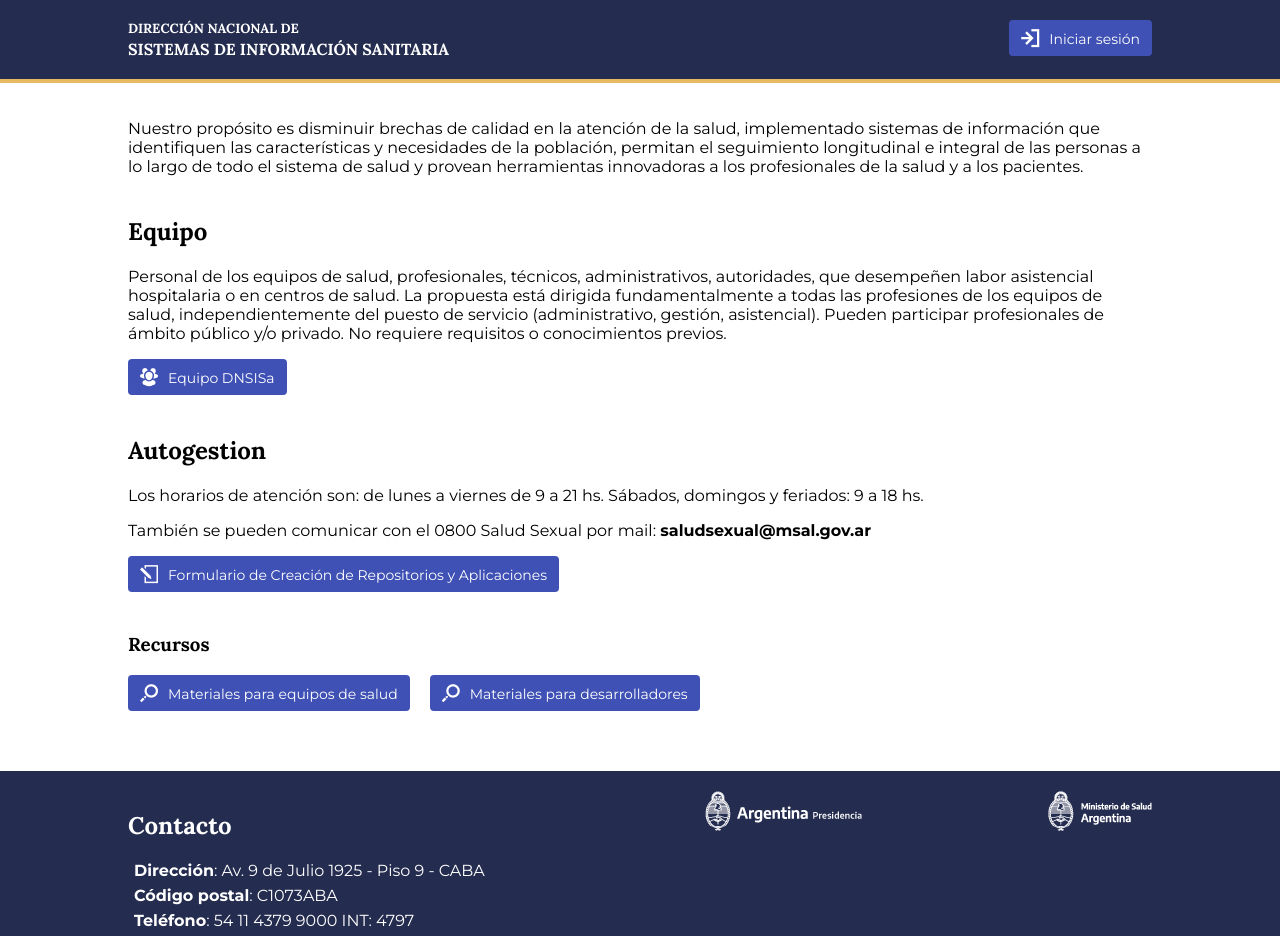
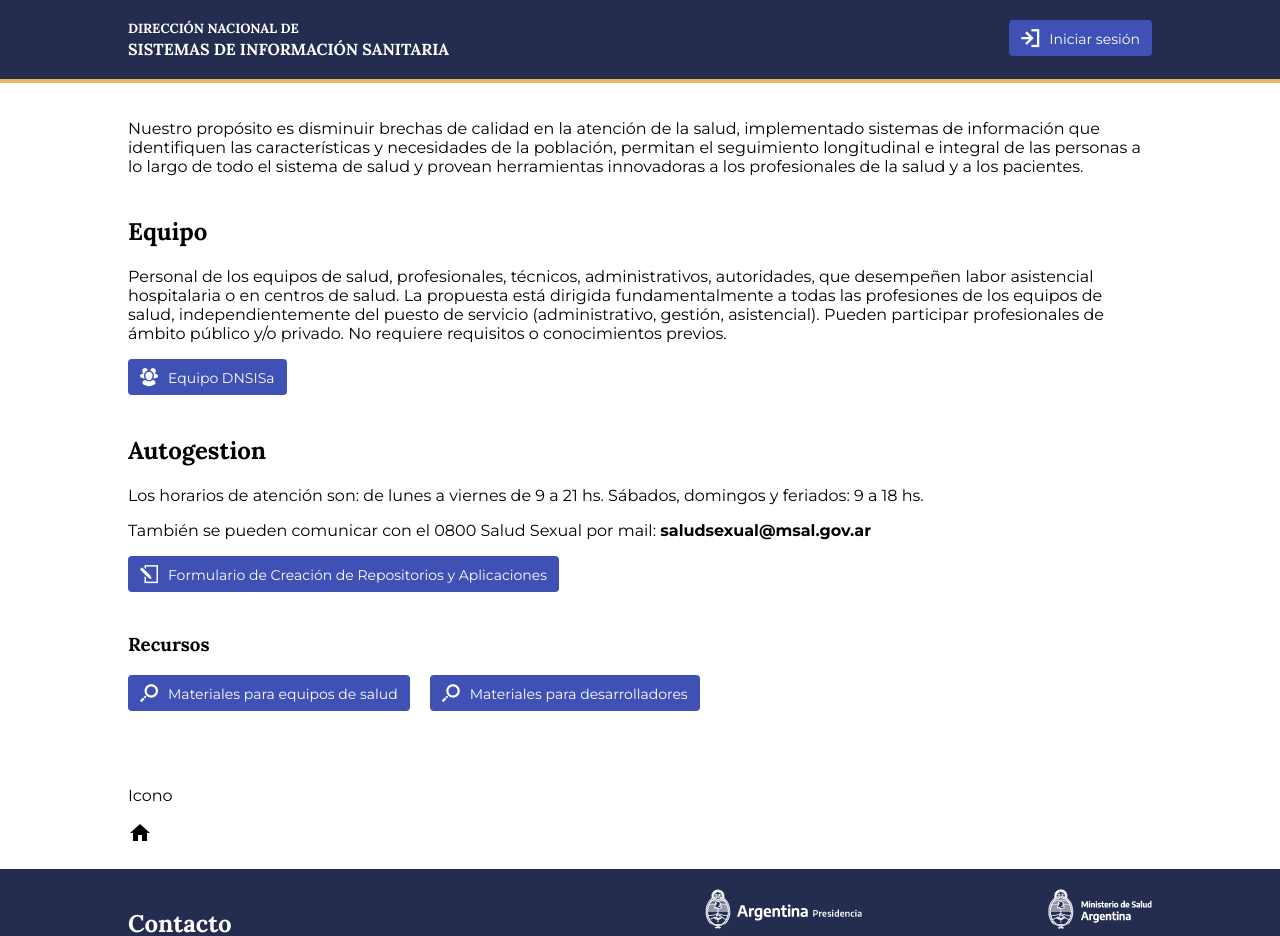
Before and after one commit to pani79/dnsisa, an Angular app: page / in a window 1280 px wide. Shown: the top 936 px of the page. Built offline with nearby package versions, Linux system fonts and the light colour scheme.

Commit message:
24-11-25 Maqueta V10

```diff
--- a/src/app/app.component.ts
+++ b/src/app/app.component.ts
@@ -1,4 +1,5 @@
 import { Component } from '@angular/core';
+// import { DomSanitizer } from "@angular/platform-browser";
 
 @Component({
   selector: 'app-root',
--- a/src/app/componentes/paginas/equipo.component.css
+++ b/src/app/componentes/paginas/equipo.component.css
@@ -58,7 +58,8 @@
 
 .miembro > div:last-child > p{ font-size: 12px; margin-top: 8px; }
 .miembro > div:last-child > p.direccion{ font-size: 14px; font-weight: bold; }
-.miembro > div *{ font-family: Montserrat !important; }
+.miembro > div p,
+.miembro > div h4{ font-family: Montserrat !important; }
 
 .inputApellido > *{ width: 350px; }
 
--- a/src/app/componentes/paginas/home.component.html
+++ b/src/app/componentes/paginas/home.component.html
@@ -63,3 +63,9 @@
     ></DNSISa-com-ele-botonera>
 
 </section>
+
+<br>
+<p>
+    Icono
+</p>
+<mat-icon aria-hidden="false" aria-label="Example home icon" fontIcon="home"></mat-icon>
--- a/src/app/librerias/material/material.module.ts
+++ b/src/app/librerias/material/material.module.ts
@@ -5,7 +5,7 @@ Autor: Pani
 import { NgModule } from '@angular/core';
 import { CommonModule } from '@angular/common';
 
-import {MatAutocompleteModule} from '@angular/material/autocomplete';
+import { MatAutocompleteModule } from '@angular/material/autocomplete';
 import { MatCheckboxModule } from '@angular/material/checkbox';
 import { MatNativeDateModule } from '@angular/material/core';
 import { MatDatepickerModule } from '@angular/material/datepicker';
@@ -22,8 +22,9 @@ import { MatSnackBarModule } from '@angular/material/snack-bar';
 import { MatSortModule } from '@angular/material/sort';
 import { MatTableModule } from '@angular/material/table';
 import { MatTooltipModule } from '@angular/material/tooltip';
+import { MAT_DATE_LOCALE, MAT_DATE_FORMATS } from '@angular/material/core';
+//import { MatIconRegistry } from '@angular/material/icon';
 //import { MatCardModule } from '@angular/material/card';
-import { MAT_DATE_LOCALE, MAT_DATE_FORMATS } from '@angular/material/core';
 
 const MaterialComponentes = [
   MatAutocompleteModule,
@@ -43,6 +44,7 @@ const MaterialComponentes = [
   MatSortModule,
   MatTableModule,
   MatTooltipModule
+  // MatIconRegistry,
   //,  MatCardModule
 ];
 
```
